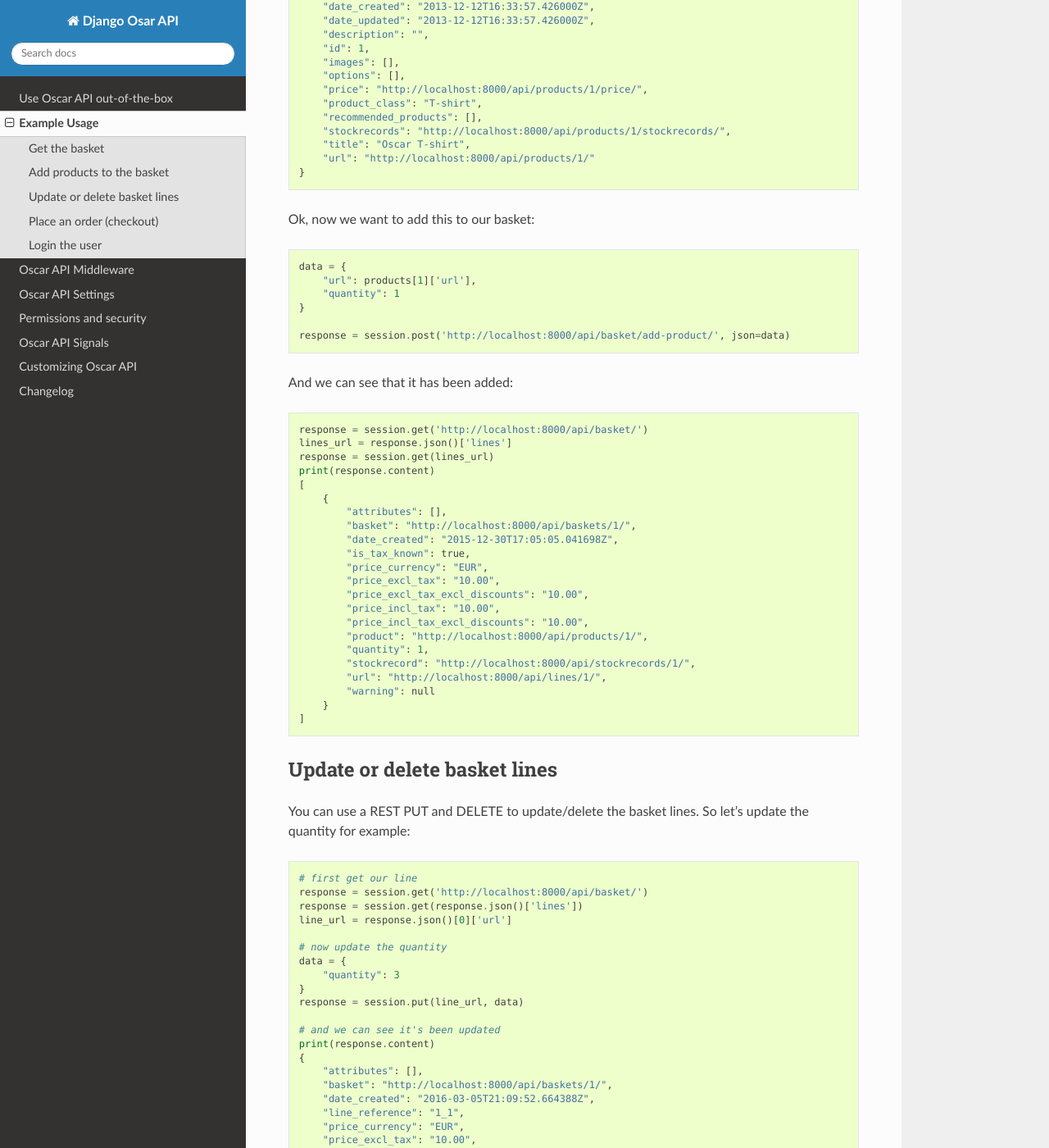
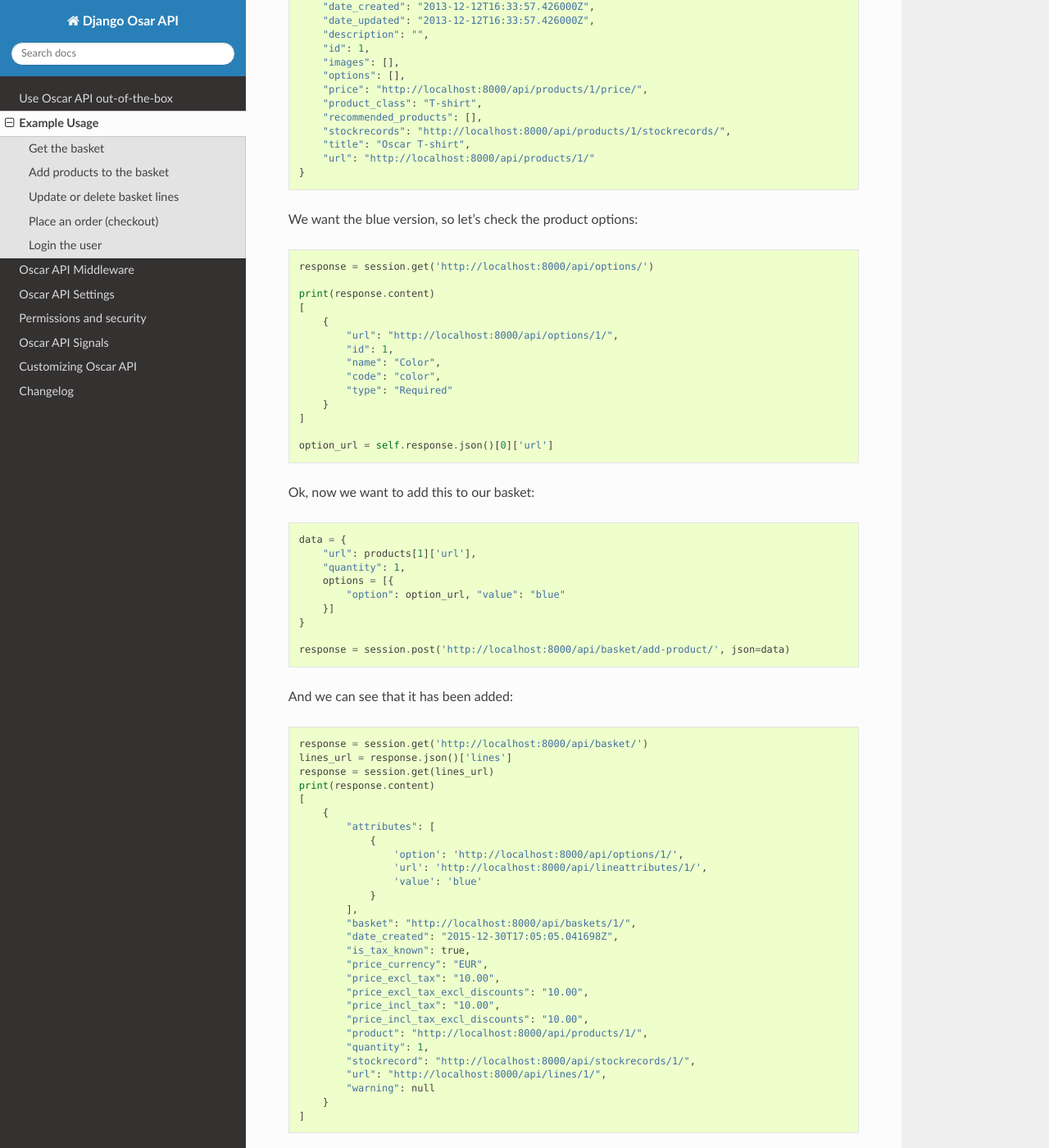
Before and after one commit to django-oscar/django-oscar-api, a Sphinx documentation site: the page built from docs/source/usage/communicate_with_the_api.rst, in a window 1280 px wide and 1400 px high, scrolled down 1971 px. Shown: the whole window at 82% size. Built offline with Sphinx 7.4.7 and the Read the Docs theme 2.0.0, drawn with Linux system fonts in a browser that asks for light colours; some of the changed text lies outside the part shown.

Commit message:
Added some documentation about updating line attributes

```diff
--- a/docs/source/usage/communicate_with_the_api.rst
+++ b/docs/source/usage/communicate_with_the_api.rst
@@ -111,13 +111,35 @@ You can fetch the detail of each product by following it's url:
         "url": "http://localhost:8000/api/products/1/"
     }
 
+We want the blue version, so let's check the product options:
+
+.. code-block:: python
+
+    response = session.get('http://localhost:8000/api/options/')
+
+    print(response.content)
+    [
+        {
+            "url": "http://localhost:8000/api/options/1/",
+            "id": 1,
+            "name": "Color",
+            "code": "color",
+            "type": "Required"
+        }
+    ]
+
+    option_url = self.response.json()[0]['url']
+
 Ok, now we want to add this to our basket:
 
 .. code-block:: python
 
     data = {
         "url": products[1]['url'],
-        "quantity": 1
+        "quantity": 1,
+        options = [{
+            "option": option_url, "value": "blue"
+        }]
     }
 
     response = session.post('http://localhost:8000/api/basket/add-product/', json=data)
@@ -132,7 +154,13 @@ And we can see that it has been added:
     print(response.content)
     [
         {
-            "attributes": [],
+            "attributes": [
+                {
+                    'option': 'http://localhost:8000/api/options/1/',
+                    'url': 'http://localhost:8000/api/lineattributes/1/',
+                    'value': 'blue'
+                }
+            ],
             "basket": "http://localhost:8000/api/baskets/1/",
             "date_created": "2015-12-30T17:05:05.041698Z",
             "is_tax_known": true,
@@ -170,7 +198,13 @@ You can use a REST PUT and DELETE to update/delete the basket lines. So let's up
     # and we can see it's been updated
     print(response.content)
     {
-        "attributes": [],
+        "attributes": [
+            {
+                'option': 'http://localhost:8000/api/options/1/',
+                'url': 'http://localhost:8000/api/lineattributes/1/',
+                'value': 'blue'
+            }
+        ],
         "basket": "http://localhost:8000/api/baskets/1/",
         "date_created": "2016-03-05T21:09:52.664388Z",
         "line_reference": "1_1",
@@ -187,6 +221,19 @@ You can use a REST PUT and DELETE to update/delete the basket lines. So let's up
      response = session.get('http://localhost:8000/api/basket/')
      print(response.content.json()["total_incl_tax"])
      30.00
+
+You can also update the color to red if you like:
+
+.. code-block:: python
+
+    line_attribute_url = response.content.json()['attributes'][0]['url']
+
+    data = {
+        "value": "red"
+    }
+
+    session.put(line_attribute_url, data)
+
 
 Now we will delete this line, it will return a 204 when it's successful:
 
```
